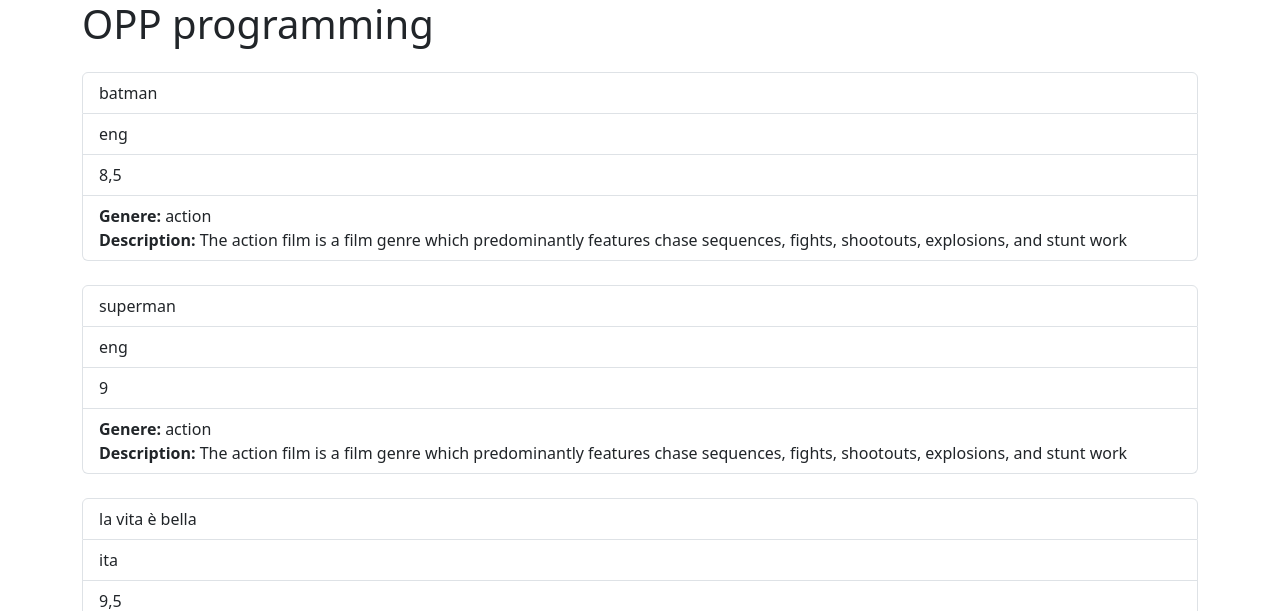
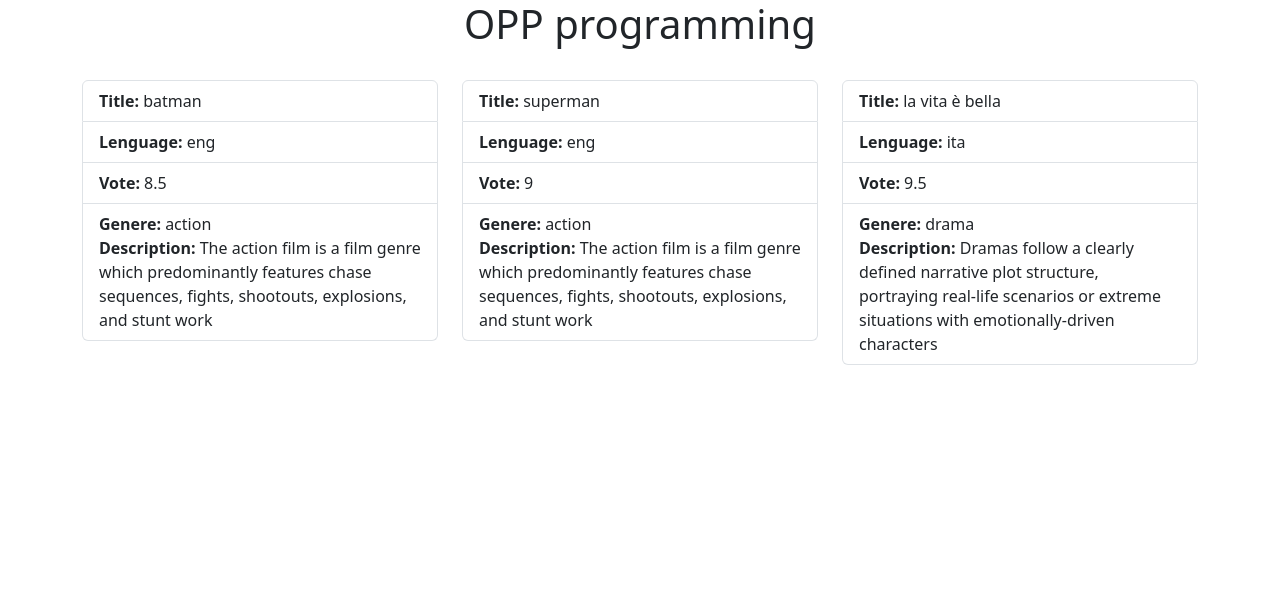
Before and after one commit to NicolaTeora/php-oop-1, a PHP site: page / in a window 1280 px wide. Shown: the top 611 px of the page. Run offline with PHP 8.4, Linux system fonts and the light colour scheme.

Commit message:
feat : fix style; add folder data

```diff
--- /dev/null
+++ b/DB/data.php
@@ -0,0 +1 @@
+<!-- TODO: spostare qui i dati dichiarati -->
--- a/index.php
+++ b/index.php
@@ -2,19 +2,19 @@
 
 <?php
 
-include __DIR__ . '/Models/Production.php';
-include __DIR__ . '/Models/Type.php';
+require_once __DIR__ . '/Models/Production.php';
+require_once __DIR__ . '/Models/Type.php';
 
 // Aggiornate le informazioni stampate a schermo con il genere.
 $type_film_action = new Type("action","The action film is a film genre which predominantly features chase sequences, fights, shootouts, explosions, and stunt work");
 $type_film_drama = new Type("drama", "Dramas follow a clearly defined narrative plot structure, portraying real-life scenarios or extreme situations with emotionally-driven characters");
 
 // Istanziate poi, almeno due, oggetti Production e stampate a schermo i loro valori.
-$film_superman = new Production("superman", "eng", "9", $type_film_action);
+$film_superman = new Production("superman", "eng", 9, $type_film_action);
 
-$film_batman = new Production("batman", "eng", "8,5", $type_film_action);
+$film_batman = new Production("batman", "eng", 8.5, $type_film_action);
 
-$film_la_vita_è_bella = new Production("la vita è bella", "ita", "9,5", $type_film_drama);
+$film_la_vita_è_bella = new Production("la vita è bella", "ita", 9.5, $type_film_drama);
 
 # lista di produzioni
 $films = [$film_batman, $film_superman, $film_la_vita_è_bella];
@@ -37,19 +37,21 @@ Creare un layout completo per stampare a schermo una lista di produzioni. -->
 <body>
     <div id="app">
         <div class="container">
-            <h1>OPP programming</h1>
+            <h1 class="text-center">OPP programming</h1>
+            <div class="row">
                 <?php foreach($films as $film): ?>
+                <div class="col-4">
                     <ul class="list-group mt-4">
                         <li class="list-group-item list-group-item-action">
-                    <!-- titolo -->
+                            <b>Title: </b>
                             <?= $film->title ?>
                         </li>
                         <li class="list-group-item list-group-item-action">
-                    <!-- lingua -->
+                            <b>Lenguage: </b>
                             <?= $film->lenguage ?>
                         </li>
                         <li class="list-group-item list-group-item-action">
-                    <!-- voto -->
+                            <b>Vote: </b>
                             <?= $film->vote ?>
                         </li>
                         <li class="list-group-item list-group-item-action">
@@ -58,7 +60,9 @@ Creare un layout completo per stampare a schermo una lista di produzioni. -->
                             <b>Description: </b><?= $film->type->description ?>
                         </li>
                     </ul>
+                </div>
                 <?php endforeach; ?>
+            </div>
         </div>
     </div>
 
```
Lines whose indentation alone changed are shown as unchanged.
